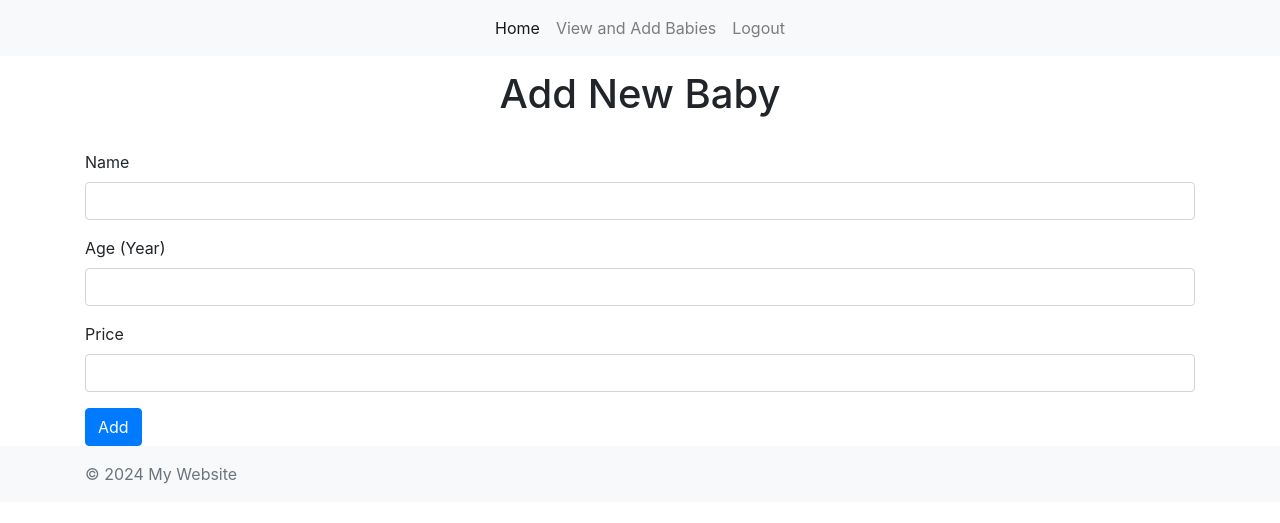
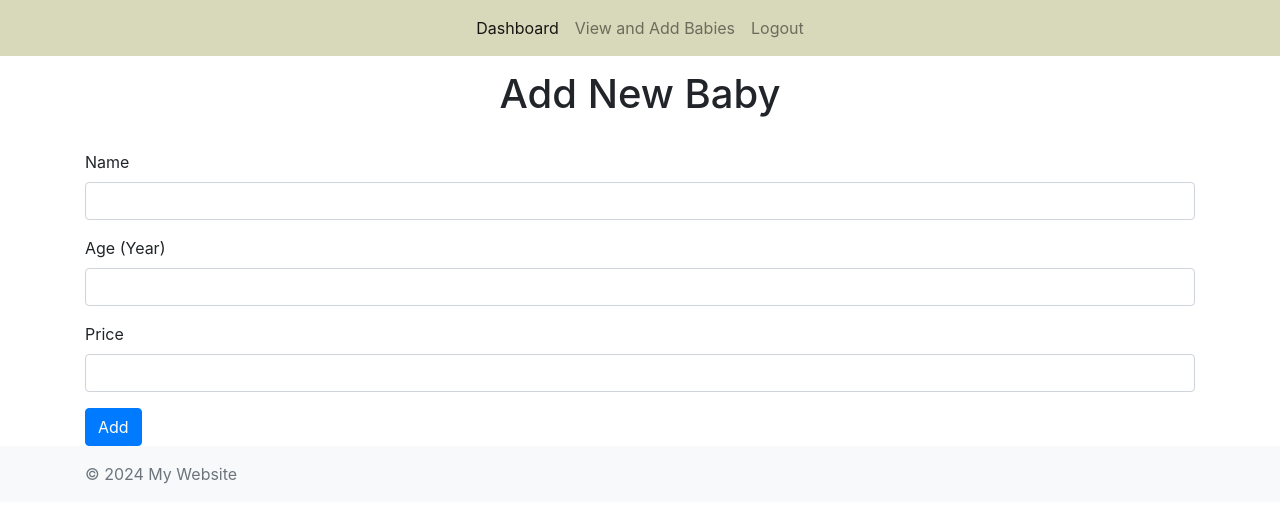
Before and after one commit to zaman-shakir/php-daycare-assignment, a PHP site: page /add.php in a window 1280 px wide. Shown: the top 523 px of the page. Run offline with PHP 8.4, Linux system fonts and the light colour scheme; a user stored in the database is signed in.

Commit message:
bd color changed depends on user

```diff
--- a/header.php
+++ b/header.php
@@ -6,16 +6,26 @@
     <meta name="viewport" content="width=device-width, initial-scale=1.0">
     <title>My Website</title>
     <!-- Bootstrap CSS -->
-    <link rel="stylesheet"
-        href="https://stackpath.bootstrapcdn.com/bootstrap/4.5.2/css/bootstrap.min.css">
+    <link rel="stylesheet" href="https://stackpath.bootstrapcdn.com/bootstrap/4.5.2/css/bootstrap.min.css">
     <style>
         /* Custom CSS for header */
-    .navbar {
+        <?php if (isset($_SESSION['valid'])) {
+        ?>.navbar {
+            background-color: #d8d8ba;
+            /* Set background color for navbar */
+        }
+
+        <?php
+        } else {
+        ?>.navbar {
             background-color: #f8f9fa;
             /* Set background color for navbar */
         }
 
-    .navbar-toggler {
+        <?php
+        }
+
+        ?>.navbar-toggler {
             margin-left: auto;
             /* Align toggler to the right */
         }
@@ -25,17 +35,17 @@
 <body>
     <header>
         <nav class="navbar navbar-expand-lg navbar-light fixed-top">
-            <button class="navbar-toggler" type="button" data-toggle="collapse"
-                data-target="#navbarSupportedContent"
-                aria-controls="navbarSupportedContent" aria-expanded="false"
-                aria-label="Toggle navigation">
+            <button class="navbar-toggler" type="button" data-toggle="collapse" data-target="#navbarSupportedContent" aria-controls="navbarSupportedContent" aria-expanded="false" aria-label="Toggle navigation">
                 <span class="navbar-toggler-icon"></span>
             </button>
-            <div class="collapse navbar-collapse justify-content-center"
-                id="navbarSupportedContent">
+            <div class="collapse navbar-collapse justify-content-center" id="navbarSupportedContent">
                 <ul class="navbar-nav ">
                     <li class="nav-item active">
-                        <a class="nav-link" href="#">Home</a>
+                        <a class="nav-link" href="#"><?php if (isset($_SESSION['valid'])) {
+                                                            echo 'Dashboard';
+                                                        } else {
+                                                            echo 'Home';
+                                                        } ?></a>
                     </li>
                     <li class="nav-item">
                         <?php
--- a/login.php
+++ b/login.php
@@ -67,7 +67,7 @@
                 $pass = mysqli_real_escape_string($mysqli, $_POST['password']);
 
                 if ($user == "" || $pass == "") {
-                    echo "<div class='alert alert-danger' role='alert'>Either username or password field is empty.</div>";
+                    echo "<div style='margin-top:70px;' class='alert alert-danger' role='alert'>Either username or password field is empty.</div>";
                 } else {
                     $result = mysqli_query($mysqli, "SELECT * FROM login WHERE username='$user' AND password=md5('$pass')")
                         or die("Could not execute the select query.");
@@ -80,7 +80,7 @@
                         $_SESSION['name'] = $row['name'];
                         $_SESSION['id'] = $row['id'];
                     } else {
-                        echo "<div class='alert alert-danger' role='alert'>Invalid username or password.</div>";
+                        echo "<div class='alert  alert-danger'style='margin-top:70px;' role='alert'>Invalid username or password.</div>";
                     }
 
                     if (isset($_SESSION['valid'])) {
```
Lines whose indentation alone changed are shown as unchanged.
